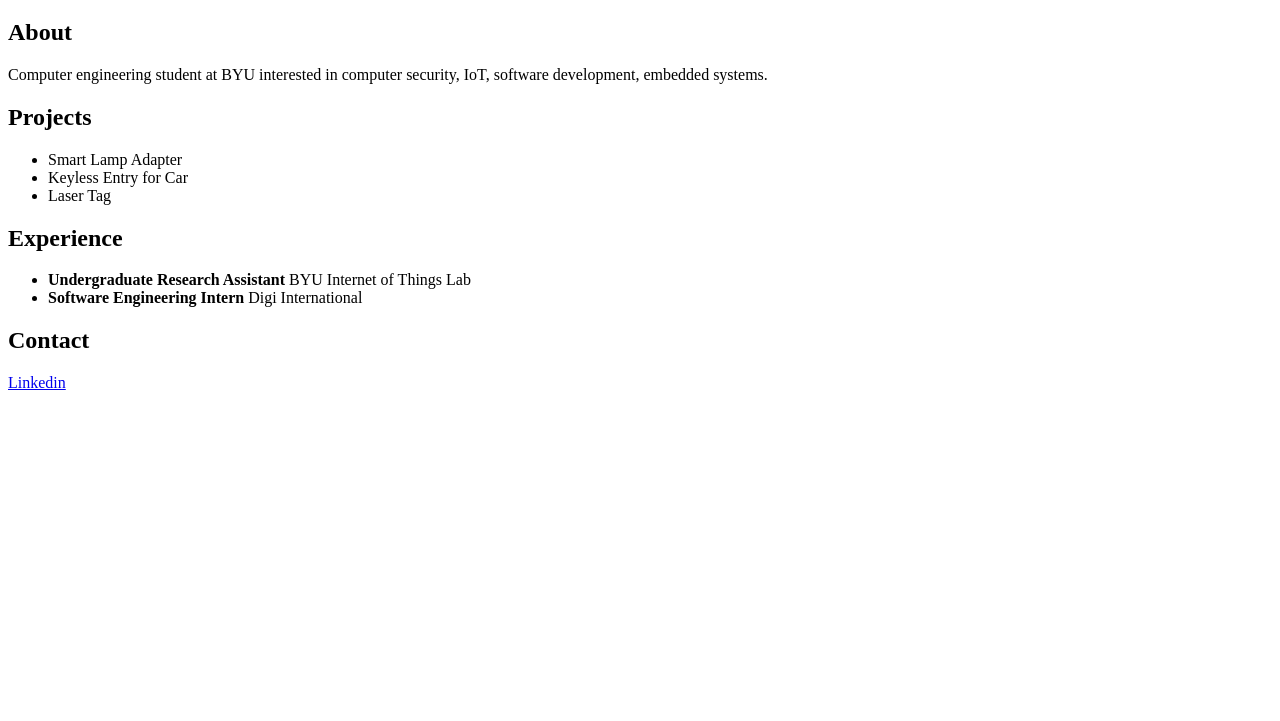
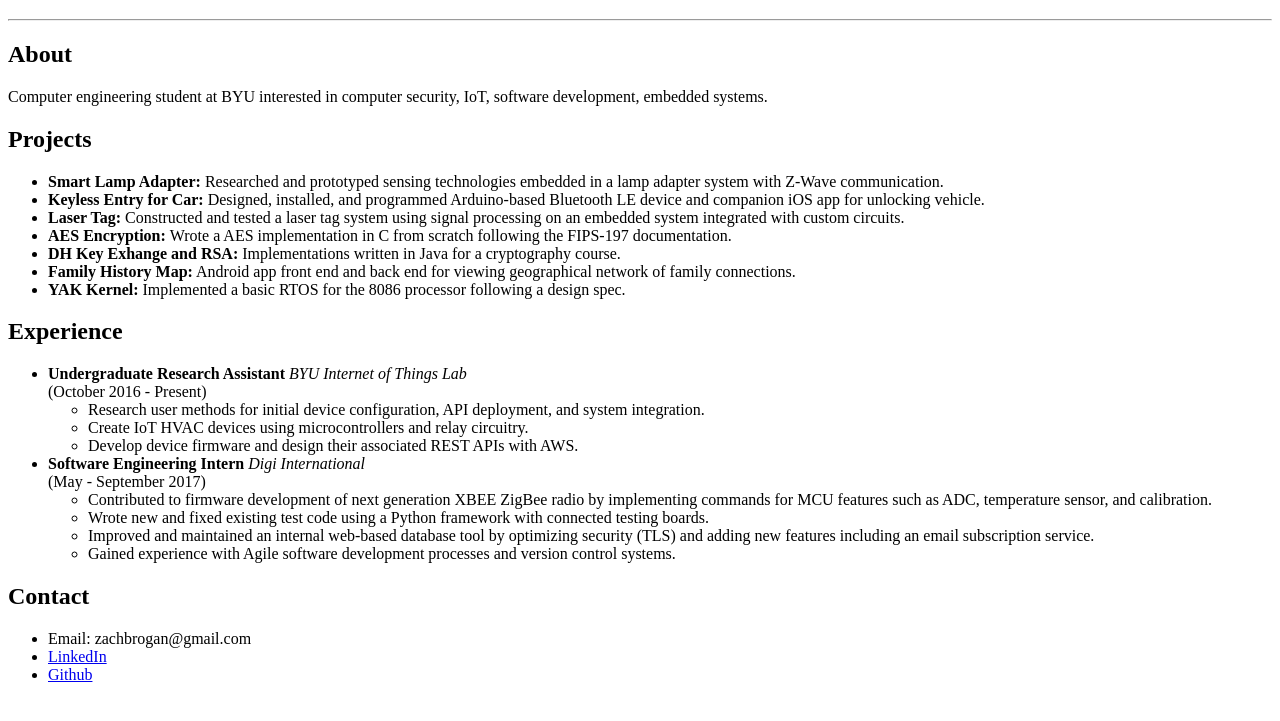
Before and after one commit to zbrogz/portfolio, a plain HTML site: page index.html in a window 1280 px wide. Shown: the part 61-782 px from the top of the page. Drawn offline with Linux system fonts and the light colour scheme.

Commit message:
Update projects, experience, contact with more content

```diff
--- a/index.html
+++ b/index.html
@@ -5,24 +5,46 @@
 	</head>
 	<body>
 		<h1>Zach Brogan</h1>
+		<hr>
 		<h2>About</h2>
 		<p>Computer engineering student at BYU interested in computer security, IoT, software development, embedded systems.</p>
 
 		<h2>Projects</h2>
 			<ul>
-				<li>Smart Lamp Adapter</li>
-			  	<li>Keyless Entry for Car</li>
-			  	<li>Laser Tag</li>
+				<li><strong>Smart Lamp Adapter:</strong> Researched and prototyped sensing technologies embedded in a lamp adapter system with Z-Wave communication.</li>
+			  	<li><strong>Keyless Entry for Car:</strong> Designed, installed, and programmed Arduino-based Bluetooth LE device and companion iOS app for unlocking vehicle.</li>
+			  	<li><strong>Laser Tag:</strong> Constructed and tested a laser tag system using signal processing on an embedded system integrated with custom circuits.</li>
+			  	<li> <strong>AES Encryption: </strong> Wrote a AES implementation in C from scratch following the FIPS-197 documentation.</li>
+			  	<li><strong>DH Key Exhange and RSA:</strong> Implementations written in Java for a cryptography course.</li>
+			  	<li> <strong>Family History Map:</strong> Android app front end and back end for viewing geographical network of family connections.</li>
+			  	<li><strong>YAK Kernel:</strong> Implemented a basic RTOS for the 8086 processor following a design spec.</li>
+
 			</ul>
 
 		<h2>Experience</h2>
 			<ul>
-				<li><strong>Undergraduate Research Assistant</strong> BYU Internet of Things Lab</li>
-				<li><strong>Software Engineering Intern</strong> Digi International</li>
+				<li><strong>Undergraduate Research Assistant</strong> <em>BYU Internet of Things Lab</em><br>(October 2016 - Present)
+					<ul>
+						<li>Research user methods for initial device configuration, API deployment, and system integration.</li>
+						<li>Create IoT HVAC devices using microcontrollers and relay circuitry.</li>
+						<li>Develop device firmware and design their associated REST APIs with AWS.</li>
+					</ul>
+				</li>
+				<li><strong>Software Engineering Intern</strong> <em>Digi International</em> <br>(May - September 2017)
+					<ul>
+						<li>Contributed to firmware development of next generation XBEE ZigBee radio by implementing commands for MCU
+features such as ADC, temperature sensor, and calibration.</li>
+						<li>Wrote new and fixed existing test code using a Python framework with connected testing boards.</li>
+						<li>Improved and maintained an internal web-based database tool by optimizing security (TLS) and adding new features including an email subscription service.</li>
+						<li>Gained experience with Agile software development processes and version control systems.</li>
+					</ul>
+				</li>
 			</ul>
-
 		<h2>Contact</h2>
-		<p> <a href="https://linkedin.com/in/zachbrogan"> Linkedin</a> </p>
-
+		<ul>
+			<li>Email: zachbrogan@gmail.com</li>
+			<li><a href="https://linkedin.com/in/zachbrogan"> LinkedIn</a></li>
+			<li><a href="https://github.com/zbrogz"> Github</a></li>
+		</ul>
 	</body>
 </html>
```
